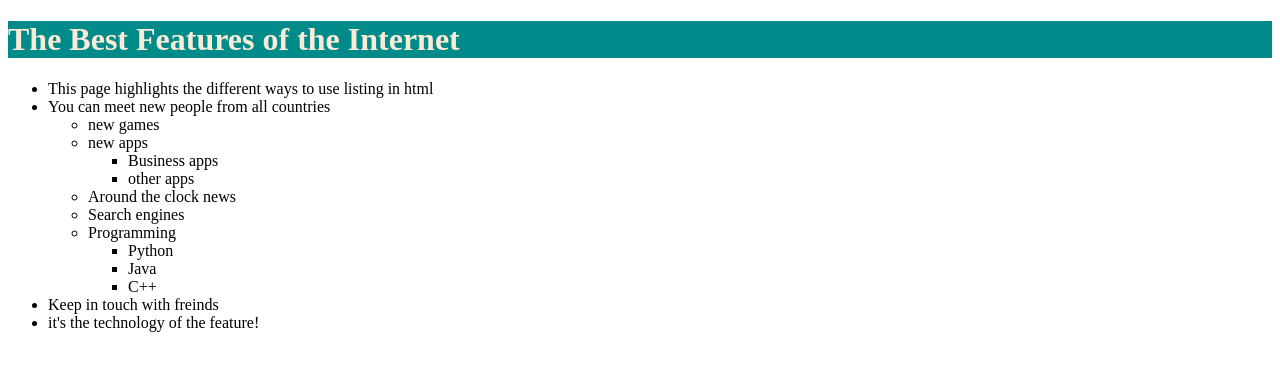
After one commit to ixHaMaD/CS-471-labs, a Django app: page /books/html5/listing in a window 1280 px wide. The commit adds this page. Shown: the top 371 px of the page. Run offline with Django 5.2, Linux system fonts and the light colour scheme.

Commit message:
lab6 t3 done

```diff
--- a/apps/bookmodule/urls.py
+++ b/apps/bookmodule/urls.py
@@ -7,4 +7,5 @@ urlpatterns = [
     path('aboutus/', views.aboutus, name="books.aboutus"),
     path('html5/links', views.links, name="books.links"),
     path('html5/text/formatting', views.text,name='books.text'),
+    path('html5/listing', views.listing, name='books.listing'),
 ]
--- a/apps/bookmodule/views.py
+++ b/apps/bookmodule/views.py
@@ -46,3 +46,6 @@ def links(request):
 
 def text(request):
     return render(request, 'bookmodule/text.html')
+
+def listing(request):
+    return render(request, 'bookmodule/listing.html')
--- a/apps/static/main.css
+++ b/apps/static/main.css
@@ -37,7 +37,12 @@
 
 }
 
-.h1{
+.texth1{
     background-color:rgb(44, 213, 208);
     color:rgb(112, 67, 13);
 }
+
+.listingh1{
+    background-color:darkcyan;
+    color:antiquewhite;
+}
--- /dev/null
+++ b/apps/templates/bookmodule/listing.html
@@ -0,0 +1,35 @@
+<!DOCTYPE html>
+<html>
+{% load static %}
+<head>
+    <title>Listing</title>
+    <link rel="stylesheet" href="{% static 'main.css' %}">
+</head>
+<body>
+    <h1 class="listingh1"> The Best Features of the Internet</h1>
+    <ul>
+        <li> This page highlights the different ways to use listing in html</li>
+        <li>You can meet new people from all countries</li>
+            <ul>
+                <li> new games</li>
+                <li> new apps</li>
+                    <ul>
+                        <li>Business apps</li>
+                        <li> other apps</li>
+                    </ul>
+                <li> Around the clock news</li>
+                <li> Search engines</li>
+                <li> Programming</li>
+                    <ul>
+                        <li>Python</li>
+                        <li>Java</li>
+                        <li>C++</li>
+                    </ul>
+
+            </ul>
+        <li>Keep in touch with freinds</li>
+        <li>it's the technology of the feature!</li>
+    </ul>
+
+</body>
+</html>
```
